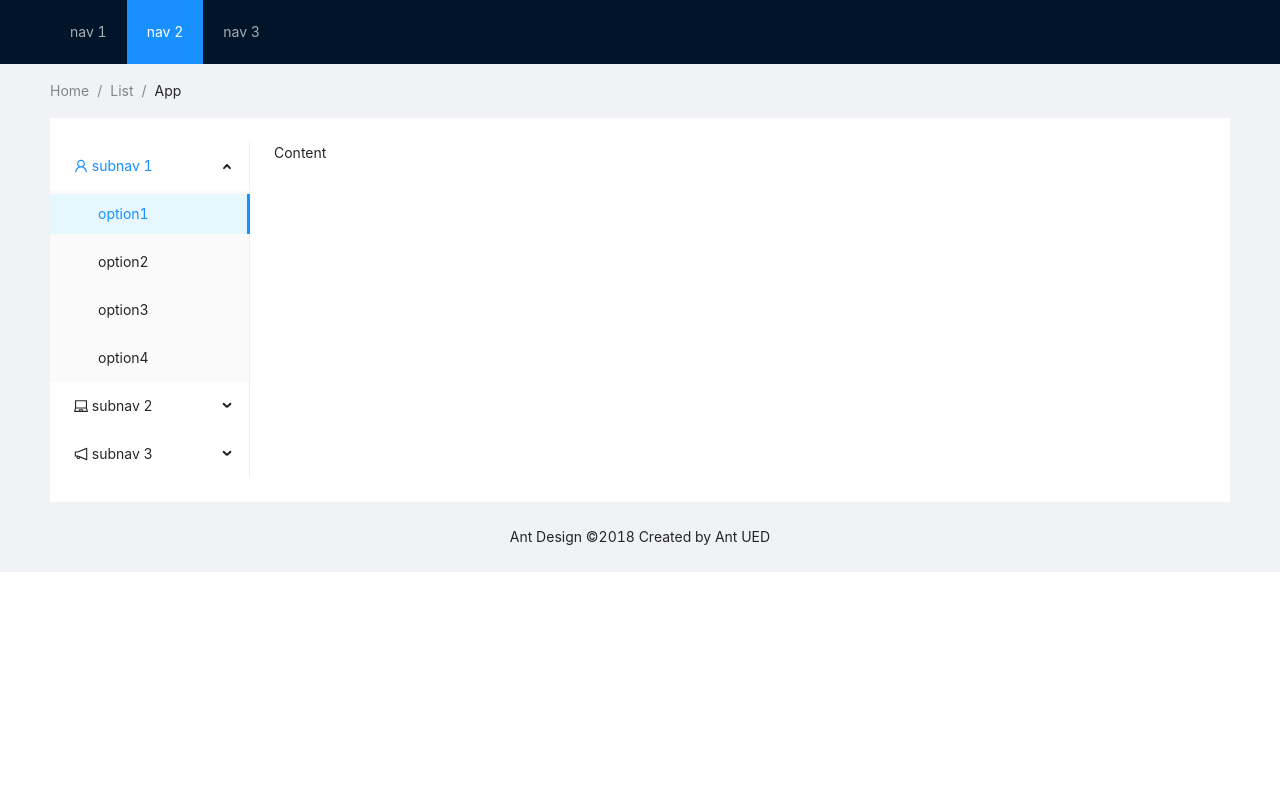
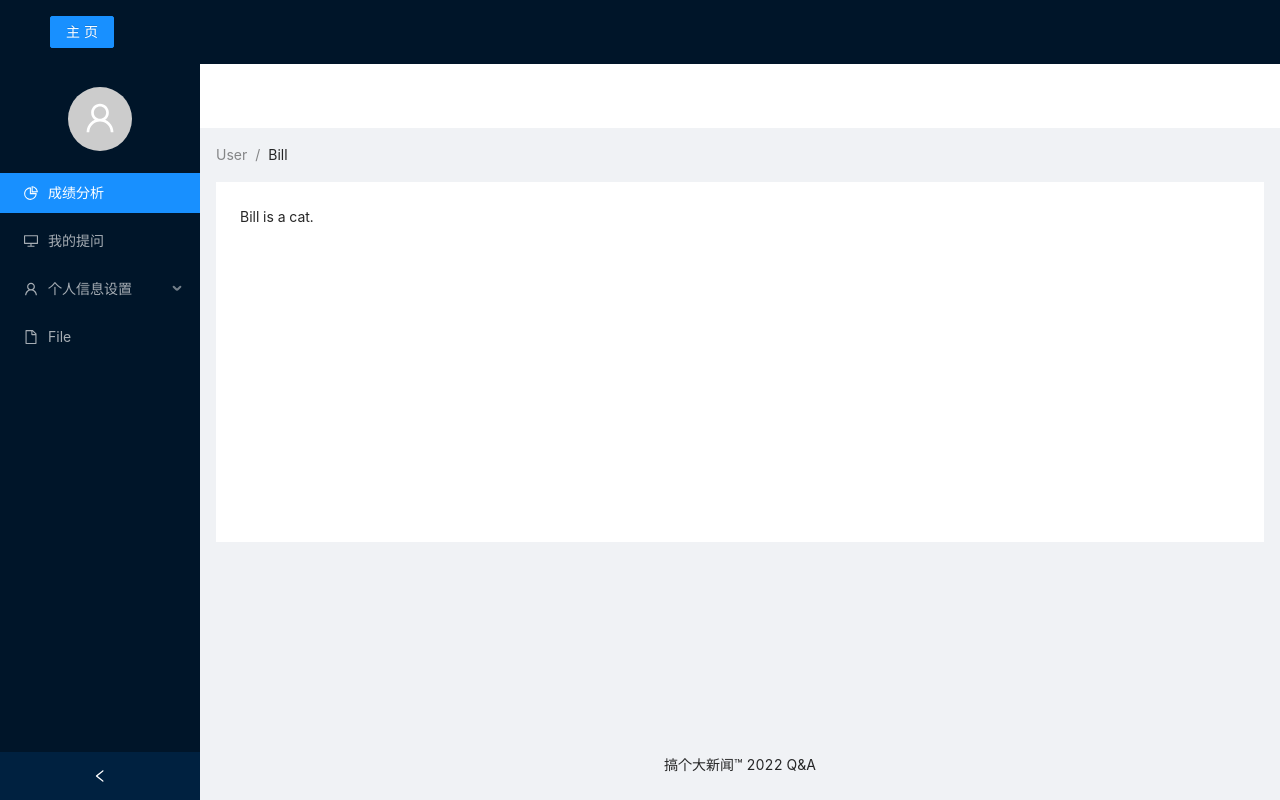
Before and after one commit to BossWangST/qa-front-end, a Vue app: page / in a window 1280 px wide. Built offline with nearby package versions, Linux system fonts and the light colour scheme.

Commit message:
updated profile page

```diff
--- a/src/components/lay-out.vue
+++ b/src/components/lay-out.vue
@@ -1,115 +1,102 @@
 <template>
+  <a-layout style="min-height: 100vh">
+    <a-layout-header>
+      <a-button type="primary">主页</a-button>
+    </a-layout-header>
+
     <a-layout>
-    <a-layout-header class="header">
-      <div class="logo" />
-      <a-menu
-          v-model:selectedKeys="selectedKeys1"
-          theme="dark"
-          mode="horizontal"
-          :style="{ lineHeight: '64px' }"
-      >
-        <a-menu-item key="1">nav 1</a-menu-item>
-        <a-menu-item key="2">nav 2</a-menu-item>
-        <a-menu-item key="3">nav 3</a-menu-item>
-      </a-menu>
-    </a-layout-header>
-    <a-layout-content style="padding: 0 50px">
-      <a-breadcrumb style="margin: 16px 0">
-        <a-breadcrumb-item>Home</a-breadcrumb-item>
-        <a-breadcrumb-item>List</a-breadcrumb-item>
-        <a-breadcrumb-item>App</a-breadcrumb-item>
-      </a-breadcrumb>
-      <a-layout style="padding: 24px 0; background: #fff">
-        <a-layout-sider width="200" style="background: #fff">
-          <a-menu
-              v-model:selectedKeys="selectedKeys2"
-              v-model:openKeys="openKeys"
-              mode="inline"
-              style="height: 100%"
-          >
+      <a-layout-sider v-model:collapsed="collapsed" collapsible>
+        <div class="avatar">
+          <a-avatar :size="64">
+            <template #icon>
+              <UserOutlined/>
+            </template>
+          </a-avatar>
+        </div>
+        <a-menu v-model:selectedKeys="selectedKeys" theme="dark" mode="inline">
+          <a-menu-item key="1">
+            <pie-chart-outlined/>
+            <span>成绩分析</span>
+          </a-menu-item>
+          <a-menu-item key="2">
+            <desktop-outlined/>
+            <span>我的提问</span>
+          </a-menu-item>
           <a-sub-menu key="sub1">
             <template #title>
             <span>
-                  <user-outlined />
-                  subnav 1
+              <user-outlined/>
+              <span>个人信息设置</span>
             </span>
             </template>
-              <a-menu-item key="1">option1</a-menu-item>
-              <a-menu-item key="2">option2</a-menu-item>
-              <a-menu-item key="3">option3</a-menu-item>
-              <a-menu-item key="4">option4</a-menu-item>
+            <a-menu-item key="3">Tom</a-menu-item>
+            <a-menu-item key="4">Bill</a-menu-item>
+            <a-menu-item key="5">Alex</a-menu-item>
           </a-sub-menu>
-            <a-sub-menu key="sub2">
-              <template #title>
-                <span>
-                  <laptop-outlined />
-                  subnav 2
-                </span>
-              </template>
-              <a-menu-item key="5">option5</a-menu-item>
-              <a-menu-item key="6">option6</a-menu-item>
-              <a-menu-item key="7">option7</a-menu-item>
-              <a-menu-item key="8">option8</a-menu-item>
-            </a-sub-menu>
-            <a-sub-menu key="sub3">
-              <template #title>
-                <span>
-                  <notification-outlined />
-                  subnav 3
-                </span>
-              </template>
-              <a-menu-item key="9">option9</a-menu-item>
-              <a-menu-item key="10">option10</a-menu-item>
-              <a-menu-item key="11">option11</a-menu-item>
-              <a-menu-item key="12">option12</a-menu-item>
-            </a-sub-menu>
+          <a-menu-item key="9">
+            <file-outlined/>
+            <span>File</span>
+          </a-menu-item>
         </a-menu>
       </a-layout-sider>
-        <a-layout-content :style="{ padding: '0 24px', minHeight: '280px' }">
-          Content
-        </a-layout-content>
-      </a-layout>
+
+      <a-layout>
+        <a-layout-header style="background: #fff; padding: 0"/>
+        <a-layout-content style="margin: 0 16px">
+          <a-breadcrumb style="margin: 16px 0">
+            <a-breadcrumb-item>User</a-breadcrumb-item>
+            <a-breadcrumb-item>Bill</a-breadcrumb-item>
+          </a-breadcrumb>
+          <div :style="{ padding: '24px', background: '#fff', minHeight: '360px' }">
+            Bill is a cat.
+          </div>
         </a-layout-content>
         <a-layout-footer style="text-align: center">
-      Ant Design ©2018 Created by Ant UED
+          搞个大新闻™ 2022 Q&A
         </a-layout-footer>
+      </a-layout>
+    </a-layout>
   </a-layout>
 </template>
 <script>
-import { UserOutlined, LaptopOutlined, NotificationOutlined } from '@ant-design/icons-vue';
-import { defineComponent, ref } from 'vue';
+import {PieChartOutlined, DesktopOutlined, UserOutlined, FileOutlined} from '@ant-design/icons-vue';
+import {defineComponent, ref} from 'vue';
+
 export default defineComponent({
   components: {
+    PieChartOutlined,
+    DesktopOutlined,
     UserOutlined,
-    LaptopOutlined,
-    NotificationOutlined,
+    FileOutlined,
   },
 
-  setup() {
+  data() {
     return {
-      selectedKeys1: ref(['2']),
-      selectedKeys2: ref(['1']),
-      openKeys: ref(['sub1']),
+      collapsed: ref(false),
+      selectedKeys: ref(['1']),
     };
   },
 
 });
 </script>
 <style>
-#components-layout-demo-top-side .logo {
-  float: left;
-  width: 120px;
+.avatar {
+  margin-bottom: 0;
+  font-size: 12px;
+  min-height: 100px;
+  display: flex;
+  align-items: center;
+  justify-content: center;
   height: 31px;
-  margin: 16px 24px 16px 0;
-  background: rgba(255, 255, 255, 0.3);
+  margin-top: 5px;
+  white-space: normal;
 }
 
-.ant-row-rtl #components-layout-demo-top-side .logo {
-  float: right;
-  margin: 16px 0 16px 24px;
+.site-layout .site-layout-background {
+  background: #fff;
 }
 
-.site-layout-background {
-  background: #fff;
+[data-theme='dark'] .site-layout .site-layout-background {
+  background: #141414;
 }
 </style>
```
Lines whose indentation alone changed are shown as unchanged.
